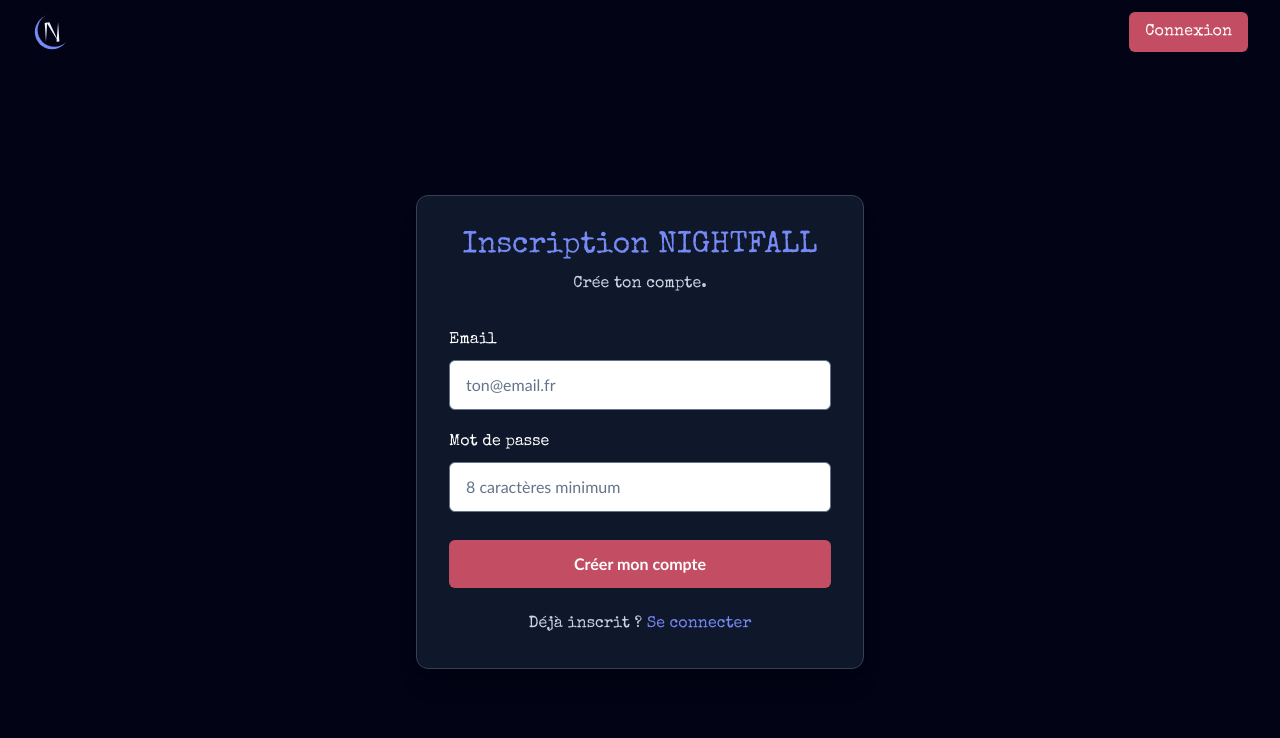
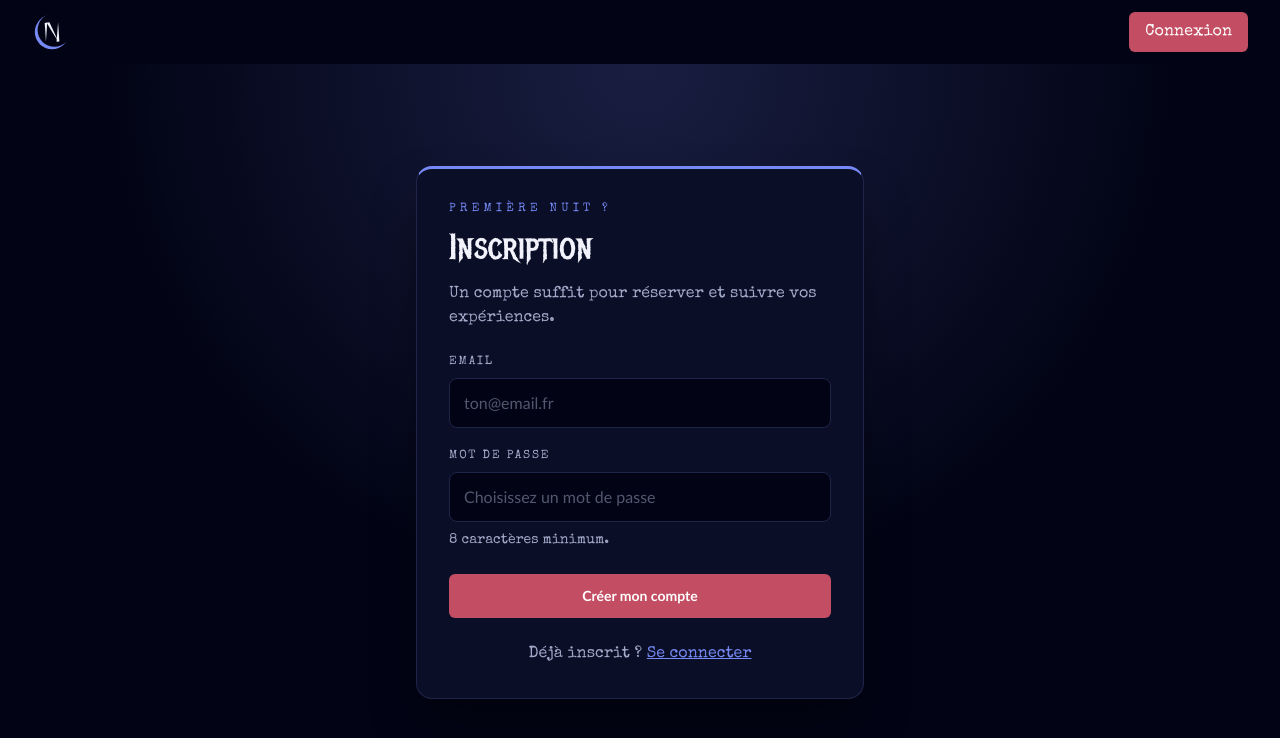
Before and after one commit to ClaymeCall/holbertonschool-nightfall, a React (Vite) app in the folder src/frontend/: page /register in a window 1280 px wide. Shown: the top 738 px of the page. Built offline with nearby package versions, Linux system fonts and the light colour scheme; no server answers.

Commit message:
feat: restyle login and register pages

```diff
--- /dev/null
+++ b/src/frontend/src/components/ui/Field.jsx
@@ -0,0 +1,47 @@
+import React, { useId } from 'react';
+
+export const LABEL_CLASS = 'text-xs font-semibold uppercase tracking-[0.15em] text-ink-muted';
+
+export const INPUT_CLASS =
+  'w-full rounded-lg border border-line bg-canvas px-3.5 py-3 text-base text-ink placeholder:text-ink-muted/50 focus:border-highlight focus:outline-none focus:ring-2 focus:ring-highlight/40';
+
+// A labelled control (input by default; pass as="select" or as="textarea").
+// `hint` is linked to the control with aria-describedby so screen readers read
+// it after the label.
+function Field({
+  label,
+  hint,
+  id,
+  as: Control = 'input',
+  wrapperClassName = '',
+  className = '',
+  children,
+  ...controlProps
+}) {
+  const generatedId = useId();
+  const inputId = id || generatedId;
+  const hintId = `${inputId}-hint`;
+
+  return (
+    <div className={`flex flex-col gap-2 ${wrapperClassName}`}>
+      <label htmlFor={inputId} className={LABEL_CLASS}>
+        {label}
+      </label>
+      <Control
+        id={inputId}
+        aria-describedby={hint ? hintId : undefined}
+        className={`${INPUT_CLASS} ${className}`}
+        {...controlProps}
+      >
+        {children}
+      </Control>
+      {hint && (
+        <p id={hintId} className="text-sm text-ink-muted">
+          {hint}
+        </p>
+      )}
+    </div>
+  );
+}
+
+export default Field;
--- a/src/frontend/src/pages/Login.jsx
+++ b/src/frontend/src/pages/Login.jsx
@@ -1,19 +1,23 @@
 import { useState } from "react";
 import useAuth from "../hooks/useAuth";
-import { Link, useNavigate } from "react-router-dom";
+import { Link } from "react-router-dom";
 import { apiRequest } from "../lib/api";
+import Alert from "../components/ui/Alert";
+import Button from "../components/ui/Button";
+import Field from "../components/ui/Field";
 
 export default function Login() {
-  const navigate = useNavigate();
   const { login } = useAuth();
   const [email, setEmail] = useState("");
   const [password, setPassword] = useState("");
-  const [message, setMessage] = useState("");
+  const [error, setError] = useState("");
+  const [success, setSuccess] = useState("");
   const [loading, setLoading] = useState(false);
 
   async function handleSubmit(event) {
     event.preventDefault();
-    setMessage("");
+    setError("");
+    setSuccess("");
     setLoading(true);
 
     try {
@@ -23,48 +27,48 @@
       });
 
       if (typeof data.token !== "string" || !data.token) {
-        setMessage(
-          "La réponse du serveur ne contient pas de token valide"
-        );
+        setError("La réponse du serveur ne contient pas de token valide");
         return;
       }
 
       login(data.token, data.user);
       setPassword("");
-      setMessage("Connexion réussie !");
+      setSuccess("Connexion réussie !");
       window.location.assign(data.user?.is_admin ? "/admin" : "/dashboard")
     } catch (err) {
-      setMessage(err.message || "Connexion refusée");
+      setError(err.message || "Connexion refusée");
     } finally {
       setLoading(false);
     }
   }
 
   return (
-    <main className="min-h-[calc(100vh-64px)] bg-deep-black text-white flex items-center justify-center px-4 py-12">
+    <main className="relative isolate flex min-h-[calc(100vh-64px)] items-center justify-center overflow-hidden bg-canvas px-4 py-12 text-ink">
+      <div
+        aria-hidden="true"
+        className="absolute inset-0 -z-10 bg-[radial-gradient(circle_at_50%_0%,rgb(var(--color-accent)/0.22),transparent_55%)]"
+      />
+
       <section
-        className="w-full max-w-md rounded-xl border border-gray-700 bg-gray-900 p-8 shadow-xl"
+        className="w-full max-w-md rounded-2xl border border-t-[3px] border-line border-t-accent bg-surface p-8 shadow-2xl shadow-black/50"
         aria-labelledby="login-title"
       >
-        <h1
-          id="login-title"
-          className="text-night-mauve text-3xl font-bold text-center mb-2"
-        >
-          Connexion NIGHTFALL
+        <p className="text-xs font-semibold uppercase tracking-[0.35em] text-highlight">
+          Bon retour
+        </p>
+        <h1 id="login-title" className="mt-2 font-display text-4xl leading-tight text-ink">
+          Connexion
         </h1>
-
-        <p className="text-gray-300 text-center mb-8">
-          Connecte-toi à ton compte.
+        <p className="mt-3 text-ink-muted">
+          Retrouvez vos réservations et réservez votre prochaine nuit.
         </p>
 
-        <form onSubmit={handleSubmit} className="flex flex-col gap-5">
-          <div className="flex flex-col gap-2">
-            <label htmlFor="email" className="text-white font-medium">
-              Email
-            </label>
+        <Alert variant="error" className="mt-6">{error}</Alert>
+        <Alert variant="success" className="mt-6">{success}</Alert>
 
-            <input
-              id="email"
+        <form onSubmit={handleSubmit} className="mt-6 flex flex-col gap-5">
+          <Field
+            label="Email"
             name="email"
             type="email"
             autoComplete="username"
@@ -72,17 +76,10 @@
             value={email}
             onChange={(event) => setEmail(event.target.value)}
             required
-              className="w-full rounded-md border border-gray-500 bg-white text-gray-900 placeholder-gray-500 px-4 py-3 focus:outline-none focus:ring-2 focus:ring-night-mauve"
           />
-          </div>
 
-          <div className="flex flex-col gap-2">
-            <label htmlFor="password" className="text-white font-medium">
-              Mot de passe
-            </label>
-
-            <input
-              id="password"
+          <Field
+            label="Mot de passe"
             name="password"
             type="password"
             autoComplete="current-password"
@@ -90,30 +87,18 @@
             value={password}
             onChange={(event) => setPassword(event.target.value)}
             required
-              className="w-full rounded-md border border-gray-500 bg-white text-gray-900 placeholder-gray-500 px-4 py-3 focus:outline-none focus:ring-2 focus:ring-night-mauve"
           />
-          </div>
 
-          <div className="grid grid-cols-2 gap-3 mt-2">
-            <button
-              type="submit"
-              disabled={loading}
-              className="bg-blood-red text-white border-0 rounded-md cursor-pointer font-bold py-3 px-4 hover:brightness-110 disabled:opacity-50 disabled:cursor-not-allowed"
-            >
+          <Button type="submit" size="lg" disabled={loading} className="mt-1 w-full">
             {loading ? "Connexion…" : "Se connecter"}
-            </button>
-
-            <Link
-              to="/register"
-              className="border border-night-mauve text-night-mauve rounded-md font-bold py-3 px-4 text-center no-underline hover:bg-night-mauve hover:text-white"
-            >
-              Inscription
-            </Link>
-          </div>
+          </Button>
         </form>
 
-        <p role="status" className="text-white text-center mt-6">
-          {message}
+        <p className="mt-6 text-center text-ink-muted">
+          Pas encore de compte ?{" "}
+          <Link to="/register" className="font-bold text-highlight underline hover:brightness-125">
+            Créer un compte
+          </Link>
         </p>
       </section>
     </main>
--- a/src/frontend/src/pages/Register.jsx
+++ b/src/frontend/src/pages/Register.jsx
@@ -1,19 +1,20 @@
 import { useState } from "react";
-import { Link, useNavigate } from "react-router-dom";
+import { Link } from "react-router-dom";
 import { apiRequest } from "../lib/api";
+import Alert from "../components/ui/Alert";
+import Button from "../components/ui/Button";
+import Field from "../components/ui/Field";
 
 export default function Register() {
   const [email, setEmail] = useState("");
   const [password, setPassword] = useState("");
-  const [message, setMessage] = useState("");
+  const [error, setError] = useState("");
   const [loading, setLoading] = useState(false);
-
-  const navigate = useNavigate();
 
   async function handleSubmit(event) {
     event.preventDefault();
 
-    setMessage("");
+    setError("");
     setLoading(true);
 
     try {
@@ -40,9 +41,7 @@
         typeof loginData.token !== "string" ||
         !loginData.token
       ) {
-        setMessage(
-          "Compte créé, mais aucun token valide reçu"
-        );
+        setError("Compte créé, mais aucun token valide reçu");
         return;
       }
 
@@ -52,104 +51,68 @@
       localStorage.setItem("token", loginData.token);
       window.location.assign("/");
     } catch (err) {
-      setMessage(err.message || "Impossible de contacter le serveur");
+      setError(err.message || "Impossible de contacter le serveur");
     } finally {
       setLoading(false);
     }
   }
 
   return (
-    <main className="min-h-[calc(100vh-64px)] bg-deep-black text-white flex items-center justify-center px-4 py-12">
+    <main className="relative isolate flex min-h-[calc(100vh-64px)] items-center justify-center overflow-hidden bg-canvas px-4 py-12 text-ink">
+      <div
+        aria-hidden="true"
+        className="absolute inset-0 -z-10 bg-[radial-gradient(circle_at_50%_0%,rgb(var(--color-highlight)/0.2),transparent_55%)]"
+      />
+
       <section
-        className="w-full max-w-md rounded-xl border border-gray-700 bg-gray-900 p-8 shadow-xl"
+        className="w-full max-w-md rounded-2xl border border-t-[3px] border-line border-t-highlight bg-surface p-8 shadow-2xl shadow-black/50"
         aria-labelledby="register-title"
       >
-        <h1
-          id="register-title"
-          className="text-night-mauve text-3xl font-bold text-center mb-2"
-        >
-          Inscription NIGHTFALL
+        <p className="text-xs font-semibold uppercase tracking-[0.35em] text-highlight">
+          Première nuit ?
+        </p>
+        <h1 id="register-title" className="mt-2 font-display text-4xl leading-tight text-ink">
+          Inscription
         </h1>
-
-        <p className="text-gray-300 text-center mb-8">
-          Crée ton compte.
+        <p className="mt-3 text-ink-muted">
+          Un compte suffit pour réserver et suivre vos expériences.
         </p>
 
-        <form
-          onSubmit={handleSubmit}
-          className="flex flex-col gap-5"
-        >
-          <div className="flex flex-col gap-2">
-            <label
-              htmlFor="email"
-              className="text-white font-medium"
-            >
-              Email
-            </label>
+        <Alert variant="error" className="mt-6">{error}</Alert>
 
-            <input
-              id="email"
+        <form onSubmit={handleSubmit} className="mt-6 flex flex-col gap-5">
+          <Field
+            label="Email"
             name="email"
             type="email"
             autoComplete="email"
             placeholder="ton@email.fr"
             value={email}
-              onChange={(event) =>
-                setEmail(event.target.value)
-              }
+            onChange={(event) => setEmail(event.target.value)}
             required
-              className="w-full rounded-md border border-gray-500 bg-white text-gray-900 placeholder-gray-500 px-4 py-3 focus:outline-none focus:ring-2 focus:ring-night-mauve"
           />
-          </div>
 
-          <div className="flex flex-col gap-2">
-            <label
-              htmlFor="password"
-              className="text-white font-medium"
-            >
-              Mot de passe
-            </label>
-
-            <input
-              id="password"
+          <Field
+            label="Mot de passe"
             name="password"
             type="password"
             autoComplete="new-password"
-              placeholder="8 caractères minimum"
+            placeholder="Choisissez un mot de passe"
+            hint="8 caractères minimum."
             value={password}
-              onChange={(event) =>
-                setPassword(event.target.value)
-              }
+            onChange={(event) => setPassword(event.target.value)}
             minLength={8}
             required
-              className="w-full rounded-md border border-gray-500 bg-white text-gray-900 placeholder-gray-500 px-4 py-3 focus:outline-none focus:ring-2 focus:ring-night-mauve"
           />
-          </div>
 
-          <button
-            type="submit"
-            disabled={loading}
-            className="bg-blood-red text-white border-0 rounded-md cursor-pointer font-bold py-3 px-4 mt-2 hover:brightness-110 disabled:opacity-50 disabled:cursor-not-allowed"
-          >
-            {loading
-              ? "Création du compte..."
-              : "Créer mon compte"}
-          </button>
+          <Button type="submit" size="lg" disabled={loading} className="mt-1 w-full">
+            {loading ? "Création du compte…" : "Créer mon compte"}
+          </Button>
         </form>
 
-        <p
-          role="status"
-          className="text-white text-center mt-6"
-        >
-          {message}
-        </p>
-
-        <p className="text-gray-300 text-center mt-4">
+        <p className="mt-6 text-center text-ink-muted">
           Déjà inscrit ?{" "}
-          <Link
-            to="/login"
-            className="text-night-mauve font-bold hover:underline"
-          >
+          <Link to="/login" className="font-bold text-highlight underline hover:brightness-125">
             Se connecter
           </Link>
         </p>
```
Lines whose indentation alone changed are shown as unchanged.
